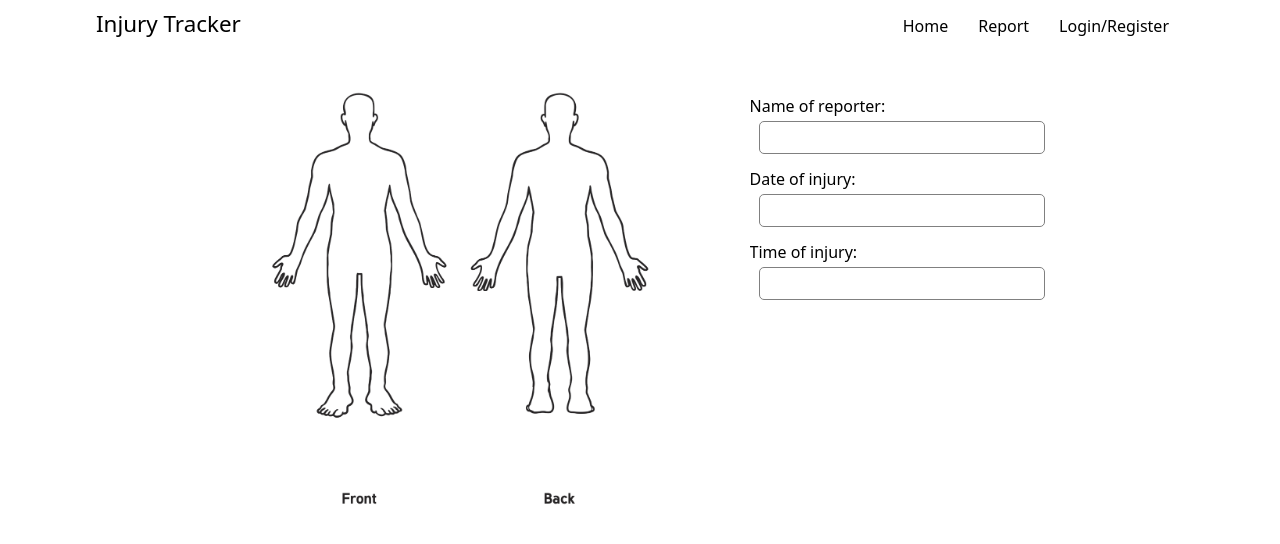
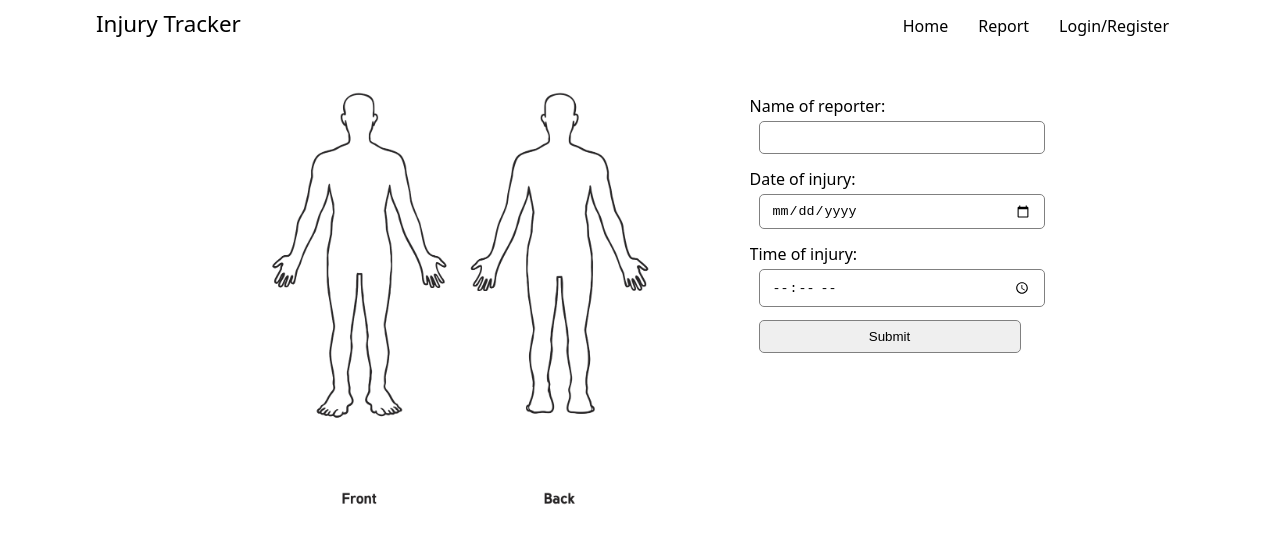
Before and after one commit to girish-n7/injury-tracker, a React (Vite) app: page /#/report in a window 1280 px wide. Shown: the top 544 px of the page. Built offline with nearby package versions, Linux system fonts and the light colour scheme.

Commit message:
update report page

```diff
--- a/src/components/Home.jsx
+++ b/src/components/Home.jsx
@@ -12,11 +12,5 @@ export default function Home() {
       .catch((err) => console.error(err));
   }, []);
 
-  return (
-    result && (
-      <div className="home--container">
-        {result.name}, {result.date}
-      </div>
-    )
-  );
+  return result && <div className="home--container">{result.name}</div>;
 }
--- a/src/components/Report.jsx
+++ b/src/components/Report.jsx
@@ -1,19 +1,34 @@
 import { useState } from "react";
 import map from "../assets/body-map.png";
+// import { addInjury } from "./API";
 
 export default function Report() {
-  //manage state for injury count
+  //manage state for injury
+  let [injury, setInjury] = useState({
+    name: "",
+    injuryTime: "",
+    reportTime: "",
+    injuryDate: "",
+    reportDate: "",
+    circles: [],
+    details: [],
+  });
+
+  //manage state for details
+  let [details, setDetails] = useState([]);
+
+  //manage state for circle count
   const [circles, setCircles] = useState([]);
 
-  const getClickCoords = (event) => {
+  function getClickCoords(event) {
     var e = event.target;
     var dim = e.getBoundingClientRect();
     var x = event.clientX - dim.left;
     var y = event.clientY - dim.top;
     return [x, y];
-  };
+  }
 
-  const addCircle = (event) => {
+  function addCircle(event) {
     // get click coordinates
     let [x, y] = getClickCoords(event);
 
@@ -25,7 +40,7 @@ export default function Report() {
 
     // update 'circles'
     setCircles(allCircles);
-  };
+  }
 
   //create circlesMap
   let circlesMap = circles?.map((item) => {
@@ -48,10 +63,42 @@ export default function Report() {
   let inputMap = circles.map((item) => {
     return (
       <label key={item.id}>
-        Details for injury {item.id}: <textarea name="injuryTime" />
+        Details for injury {item.id}:{" "}
+        <textarea
+          name={`${item.id}`}
+          type="text"
+          value={details[item - 1]?.details}
+          onChange={detailsChange}
+        />
       </label>
     );
   });
+
+  //handle input change
+  function inputChange(event) {
+    const { name, value } = event.target;
+    setInjury((prevState) => ({
+      ...prevState,
+      [name]: value,
+    }));
+  }
+
+  //handle details change
+  function detailsChange(event) {
+    const { name, value } = event.target;
+    let newDetail = { name: name, details: value };
+    setDetails((prevState) => [...prevState, newDetail]);
+  }
+
+  //handle add injury
+  function addInjury() {
+    setInjury((prevState) => ({
+      ...prevState,
+      circles: circles,
+      details: details,
+    }));
+    console.log(injury);
+  }
 
   return (
     <div className="report--container">
@@ -64,15 +111,34 @@ export default function Report() {
       </div>
       <div className="details--container">
         <label>
-          Name of reporter: <input name="reporterName" />
+          Name of reporter:{" "}
+          <input
+            name="name"
+            type="text"
+            value={injury.name}
+            onChange={inputChange}
+          />
         </label>
         <label>
-          Date of injury: <input name="injuryDate" />
+          Date of injury:{" "}
+          <input
+            name="injuryDate"
+            type="date"
+            value={injury.injuryDate}
+            onChange={inputChange}
+          />
         </label>
         <label>
-          Time of injury: <input name="injuryTime" />
+          Time of injury:{" "}
+          <input
+            name="injuryTime"
+            type="time"
+            value={injury.injuryTime}
+            onChange={inputChange}
+          />
         </label>
         {inputMap}
+        <input className="submit" type="submit" onClick={addInjury} />
       </div>
     </div>
   );
--- a/src/style.css
+++ b/src/style.css
@@ -94,6 +94,7 @@ header {
   flex-direction: column;
   margin: 20px 40px 50px 0;
   overflow-y: scroll;
+  overflow-x: auto;
 }
 
 label {
```
